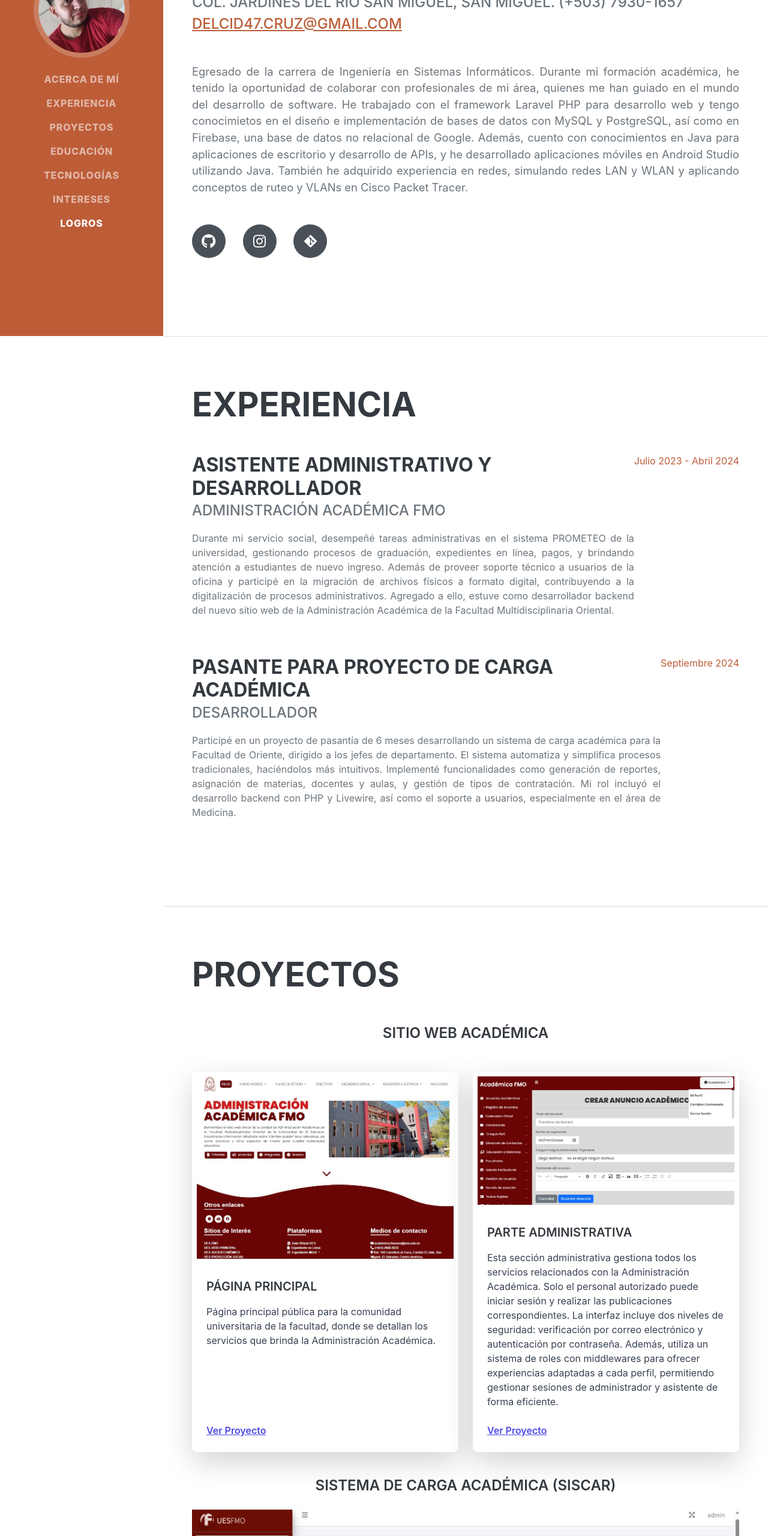
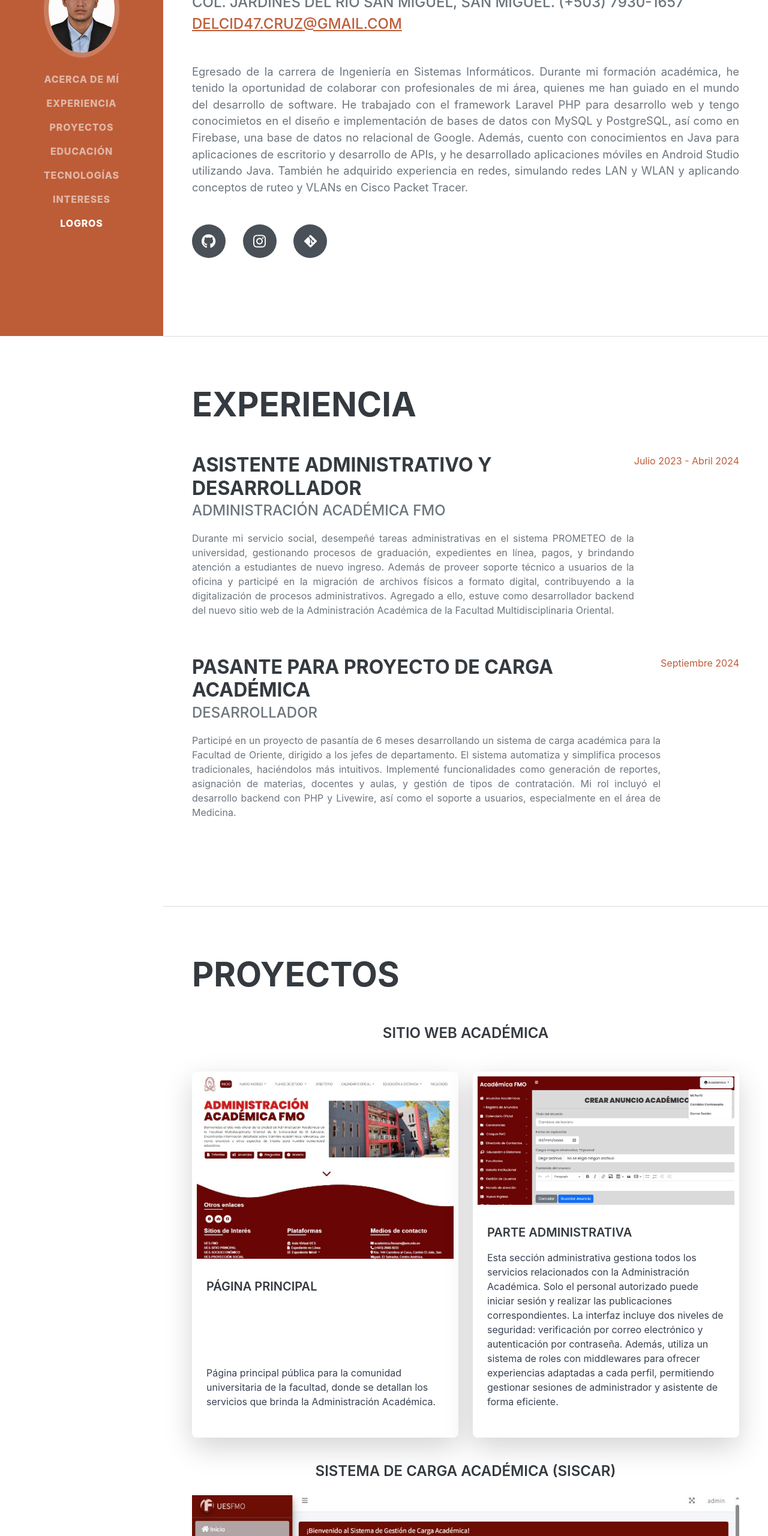
Before and after one commit to DavidFez/PortafolioDavid, a plain HTML site: page index.html in a window 1280 px wide. Shown: the part 240-2800 px from the top of the page at 60% size. Drawn offline with nearby package versions, Linux system fonts and the light colour scheme; a web font is replaced by a local one.

```diff
--- a/index.html
+++ b/index.html
@@ -26,7 +26,7 @@
         <nav class="navbar navbar-expand-lg navbar-dark bg-primary fixed-top" id="sideNav">
             <a class="navbar-brand js-scroll-trigger" href="#page-top">
                 <span class="d-block d-lg-none">PORTAFOLIO DE DAVID</span>
-                <span class="d-none d-lg-block"><img class="img-fluid img-profile rounded-circle mx-auto mb-2" src="assets/img/Foto_perfil.jpg" alt="..." /></span>
+                <span class="d-none d-lg-block"><img class="img-fluid img-profile rounded-circle mx-auto mb-2" src="assets/img/David.jpg" alt="..." /></span>
             </a>
             <button class="navbar-toggler" type="button" data-bs-toggle="collapse" data-bs-target="#navbarResponsive" aria-controls="navbarResponsive" aria-expanded="false" aria-label="Toggle navigation"><span class="navbar-toggler-icon"></span></button>
             <div class="collapse navbar-collapse" id="navbarResponsive">
@@ -129,7 +129,7 @@
                                     <p class="text-gray-700 mb-4">
                                         Página principal pública para la comunidad universitaria de la facultad, donde se detallan los servicios que brinda la Administración Académica.
                                     </p>
-                                    <a href="https://academicafmo.up.railway.app/" target="_blank" class="text-indigo-600 font-semibold hover:underline mt-auto">Ver Proyecto</a>
+
                                 </div>
                             </div>
 
@@ -147,7 +147,7 @@
                                         Además, utiliza un sistema de roles con middlewares para ofrecer experiencias adaptadas a cada perfil,
                                         permitiendo gestionar sesiones de administrador y asistente de forma eficiente.
                                     </p>
-                                    <a href="https://academicafmo.up.railway.app/" target="_blank" class="text-indigo-600 font-semibold hover:underline mt-auto">Ver Proyecto</a>
+
                                 </div>
                             </div>
                         </div>
@@ -345,7 +345,7 @@
                             <div>
                                 <h3 class="mb-0">Universidad de El Salvador</h3>
                                 <div class="subheading mb-3">Ingeniería de Sistemas Informáticos</div>
-                                <div>Desarrollo de Software | 5° Año</div>
+                                <div>Desarrollo de Software | Egresado</div>
                                 <p>CUM: 7.76</p>
                             </div>
                         </div>
```
Also changed, not shown: assets/img/David.jpg (added).
